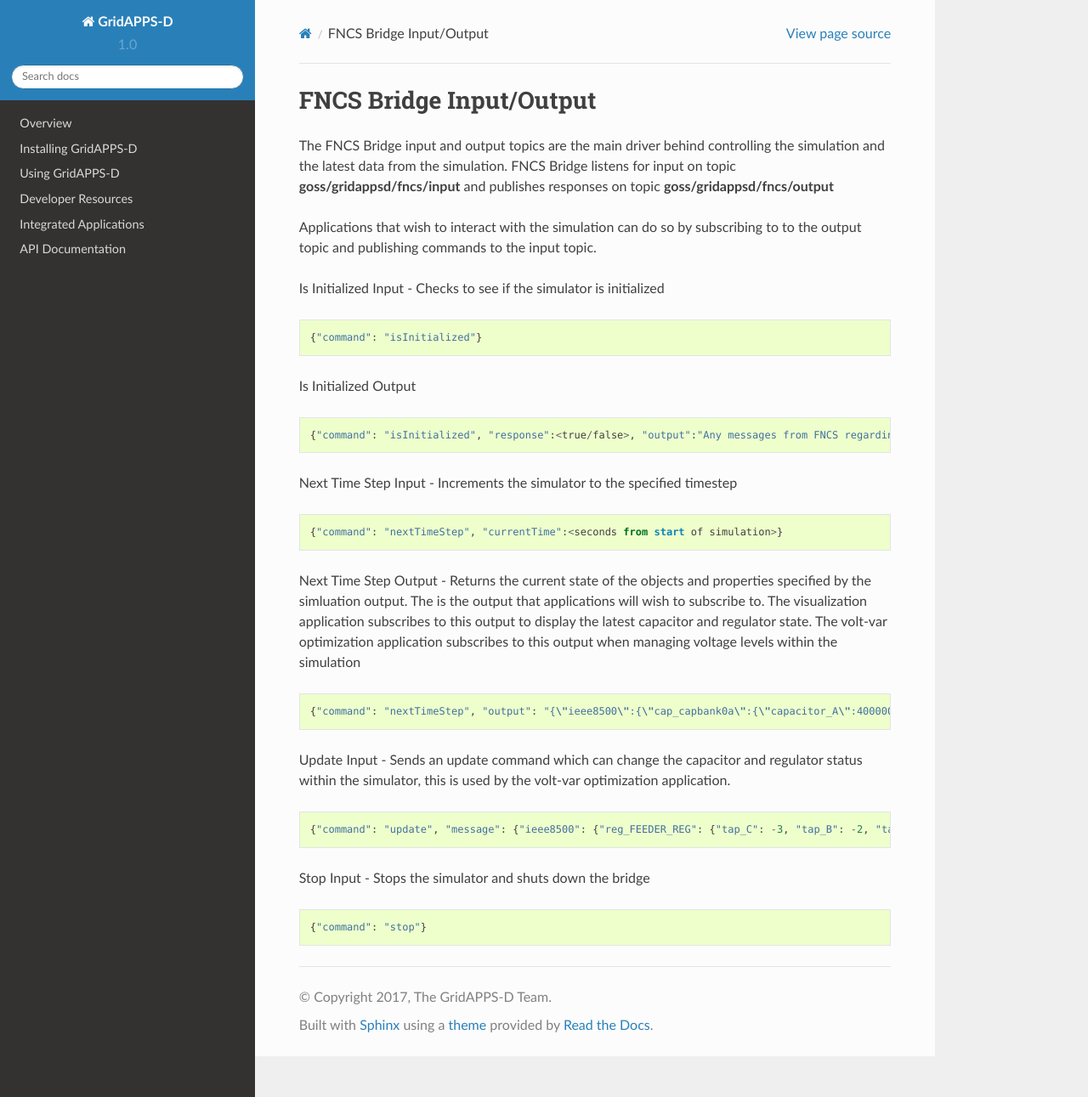
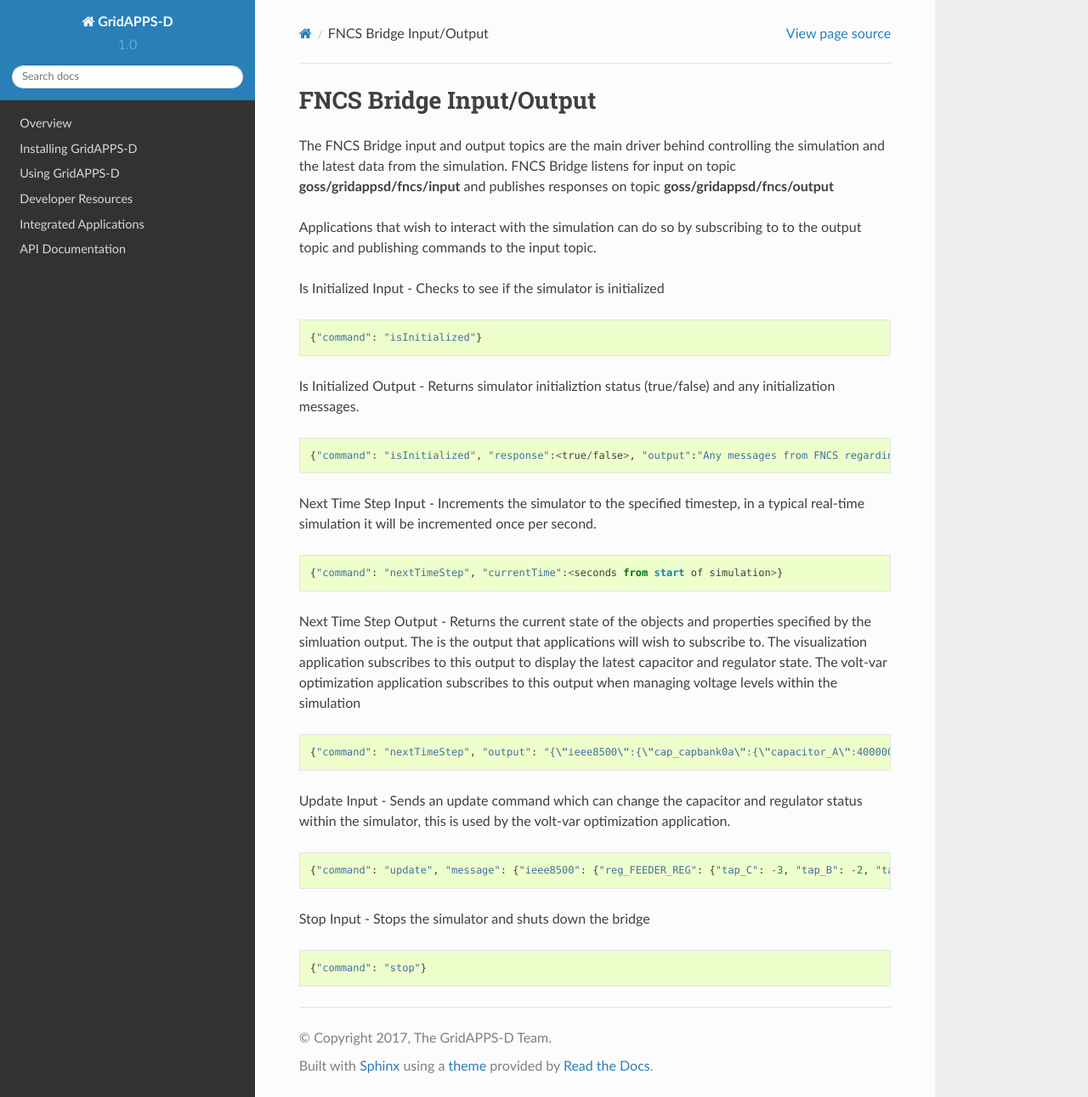
Before and after one commit to GRIDAPPSD/GOSS-GridAPPS-D, a Sphinx documentation site: the page built from docs/source/developer_resources/messaging/FNCSBridge_Input.rst, in a window 1280 px wide and 1291 px high. Shown: the whole window at 85% size. Built offline with Sphinx 7.4.7 and the Read the Docs theme 2.0.0, drawn with Linux system fonts in a browser that asks for light colours; pages that are not in the unit, such as notebooks, are missing from menus.

Commit message:
Update FNCSBridge_Input.rst

```diff
--- a/docs/source/developer_resources/messaging/FNCSBridge_Input.rst
+++ b/docs/source/developer_resources/messaging/FNCSBridge_Input.rst
@@ -10,12 +10,12 @@
 
 	{"command": "isInitialized"}
 
-Is Initialized Output
+Is Initialized Output - Returns simulator initializtion status (true/false) and any initialization messages.
 ::
 
 	{"command": "isInitialized", "response":<true/false>, "output":"Any messages from FNCS regarding initialization"}
 
-Next Time Step Input - Increments the simulator to the specified timestep
+Next Time Step Input - Increments the simulator to the specified timestep, in a typical real-time simulation it will be incremented once per second.
 ::
 
 	{"command": "nextTimeStep", "currentTime":<seconds from start of simulation>}
```
